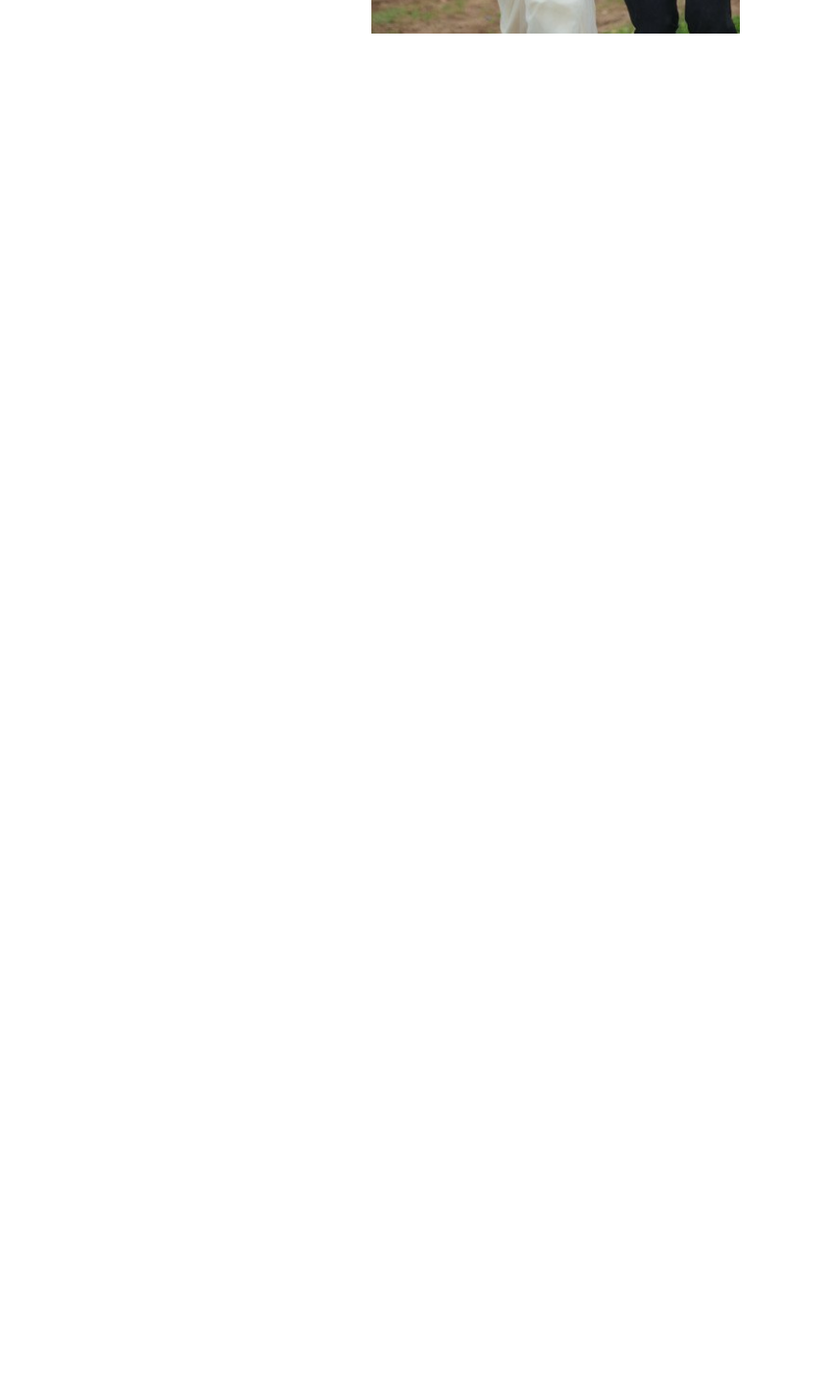
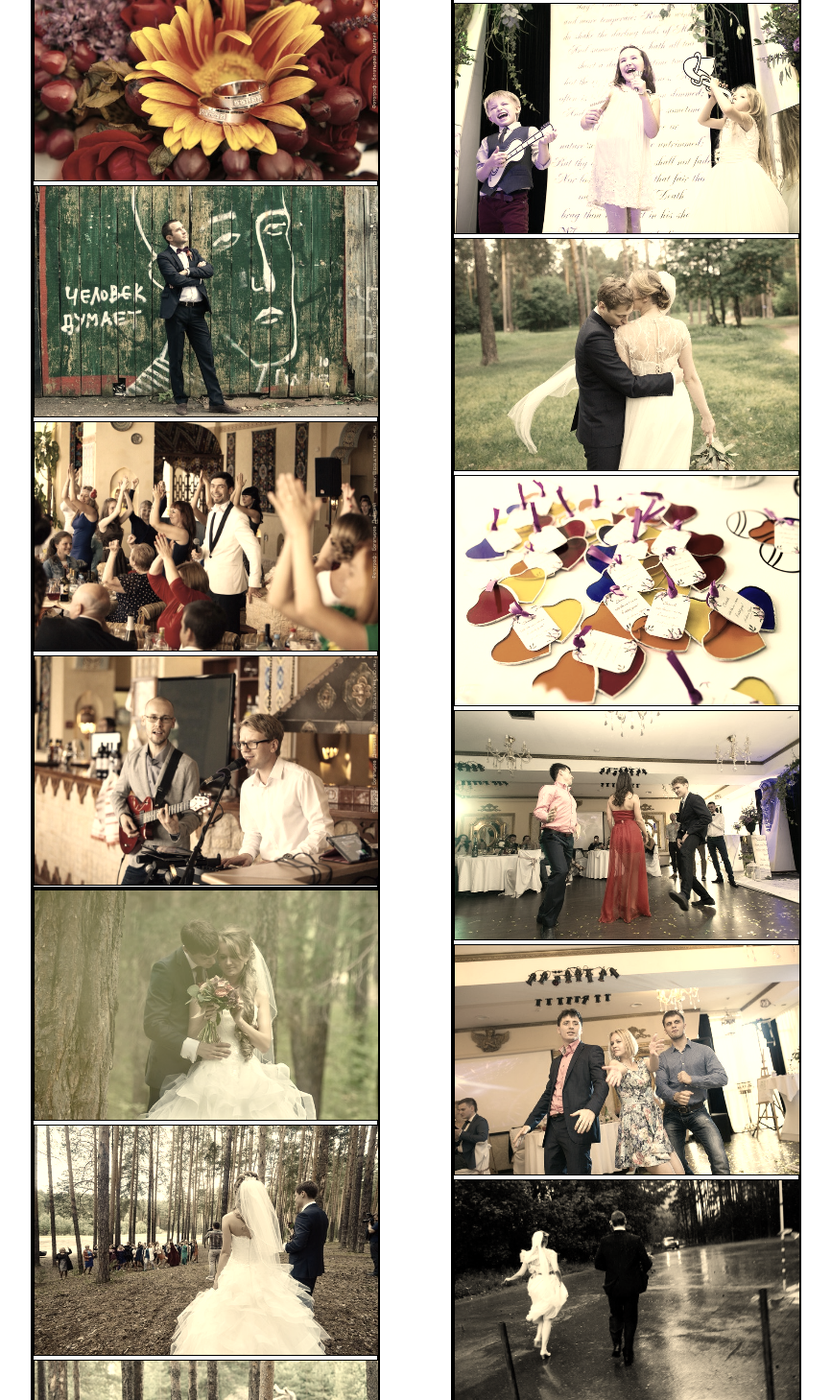
Before and after one commit to jakha/MoroshkaProject, a plain HTML site: page index.html in a window 1280 px wide. Shown: the part 1341-2800 px from the top of the page at 96% size, without its empty margins (45-911 px from the left). Before the commit the page ends 1376 px from the top, so only its background shows below. Drawn offline with Linux system fonts and the light colour scheme.

Commit message:
Last changes

```diff
--- a/index.html
+++ b/index.html
@@ -30,24 +30,55 @@
 		<div class = "gallery">
 		<div class ="сolomn">
 			<div class = "galleryItem">
-				<a href="#"> <img src="./img/Ann&Evgen/4.jpg" alt = "" class = "adaptive-image" ></a>
+				 <img src="./img/Ann&Evgen/4.jpg" alt = "" class = "adaptive-image"/>
+				 <img src="./img/Ann&Evgen/1.jpg" alt = "" class = "adaptive-image"/>
+				 <img src="./img/Ann&Evgen/2.jpg" alt = "" class = "adaptive-image"/>
+				 <img src="./img/Ann&Evgen/3.jpg" alt = "" class = "adaptive-image"/>
+				 <img src="./img/Ann&Evgen/5.jpg" alt = "" class = "adaptive-image"/>
+				 <img src="./img/Ann&Evgen/6.jpg" alt = "" class = "adaptive-image"/>
 			</div>
 			<div class = "galleryItem">
-				<a href="#"> <img src="./img/Artem&Olya/6.jpg" alt = "" class = "adaptive-image"></a>
+				<img src="./img/Artem&Olya/6.jpg" alt = "" class = "adaptive-image"/>
+				<img src="./img/Artem&Olya/1.jpg" alt = "" class = "adaptive-image"/>
+				<img src="./img/Artem&Olya/2.jpg" alt = "" class = "adaptive-image"/>
+				<img src="./img/Artem&Olya/3.jpg" alt = "" class = "adaptive-image"/>
+				<img src="./img/Artem&Olya/4.jpg" alt = "" class = "adaptive-image"/>
+				<img src="./img/Artem&Olya/5.jpg" alt = "" class = "adaptive-image"/>
+				<img src="./img/Artem&Olya/7.jpg" alt = "" class = "adaptive-image"/>
 			</div>
 		</div>
 		<div class = "сolomn">
 			<div class = "galleryItem">
-				<a href="#"> <img src="./img/Alex&Ira/6.jpg" alt = "" class = "adaptive-image"></a>
+				<img src="./img/Alex&Ira/6.jpg" alt = "" class = "adaptive-image"/>
+				<img src="./img/Alex&Ira/1.jpg" alt = "" class = "adaptive-image"/>
+				<img src="./img/Alex&Ira/2.jpg" alt = "" class = "adaptive-image"/>
+				<img src="./img/Alex&Ira/3.jpg" alt = "" class = "adaptive-image"/>
+				<img src="./img/Alex&Ira/4.jpg" alt = "" class = "adaptive-image"/>
+				<img src="./img/Alex&Ira/5.jpg" alt = "" class = "adaptive-image"/>
+				<img src="./img/Alex&Ira/7.jpg" alt = "" class = "adaptive-image"/>
 			</div>
 		</div>
 
 		<div class = "сolomn">
 			<div class = "galleryItem">
-				<a href="#"> <img src="./img/boy&girl/3.jpg" alt = "" class = "adaptive-image" ></a>
+				<img src="./img/boy&girl/3.jpg" alt = "" class = "adaptive-image"/>
+				<img src="./img/boy&girl/1.jpg" alt = "" class = "adaptive-image"/>
+				<img src="./img/boy&girl/2.jpg" alt = "" class = "adaptive-image"/>
+				<img src="./img/boy&girl/4.jpg" alt = "" class = "adaptive-image"/>
+				<img src="./img/boy&girl/5.jpg" alt = "" class = "adaptive-image"/>
+				<img src="./img/boy&girl/6.jpg" alt = "" class = "adaptive-image"/>
+
 			</div>
 			<div class = "galleryItem">
-				<a href="#"> <img src="./img/Andrew&Lena/2.jpg" alt = "" class = "adaptive-image" ></a>
+				<img src="./img/Andrew&Lena/2.jpg" alt = "" class = "adaptive-image"/>
+				<img src="./img/Andrew&Lena/1.jpg" alt = "" class = "adaptive-image"/>
+				<img src="./img/Andrew&Lena/3.jpg" alt = "" class = "adaptive-image"/>
+				<img src="./img/Andrew&Lena/4.jpg" alt = "" class = "adaptive-image"/>
+				<img src="./img/Andrew&Lena/5.jpg" alt = "" class = "adaptive-image"/>
+				<img src="./img/Andrew&Lena/6.jpg" alt = "" class = "adaptive-image"/>
+				<img src="./img/Andrew&Lena/7.jpg" alt = "" class = "adaptive-image"/>
+				<img src="./img/Andrew&Lena/8.jpg" alt = "" class = "adaptive-image"/>
+				<img src="./img/Andrew&Lena/9.jpg" alt = "" class = "adaptive-image"/>
 			</div>
 		</div>
 		</div>
--- a/style.css
+++ b/style.css
@@ -66,21 +66,28 @@ p{
 	width: 575px;
 	height: auto;
 }*/
+.gallery{
+	overflow: hidden;
+}
 .gallery > *
 {
 	float: left;
-	padding: 0 0 0 24px;
-	width: 30vw;
-	height: auto;
-	clear: none;
-	margin-left: 0;
+	padding: 0 0 0 5em;
+	width:  28vw;
 }
 
 .adaptive-image {
-	display: block;
-	max-width: 100%;
-	height: auto;
+	width: 100%;
+	/*max-width: 100%;*/
+	border-style: solid;
+	border-width: 1px;
+
+	-webkit-filter: sepia(60%);
 }
 
 .galleryItem{
+	border-style: solid dashed solid dashed;
+	border-color: black;
+	border-width: 10px 17px 10apx 17px;
+	outline-style: solid;
 }
```
Also changed, not shown: img/diaM.jpg (added), img/diaM1.jpg (added), slideshow.js (added).
